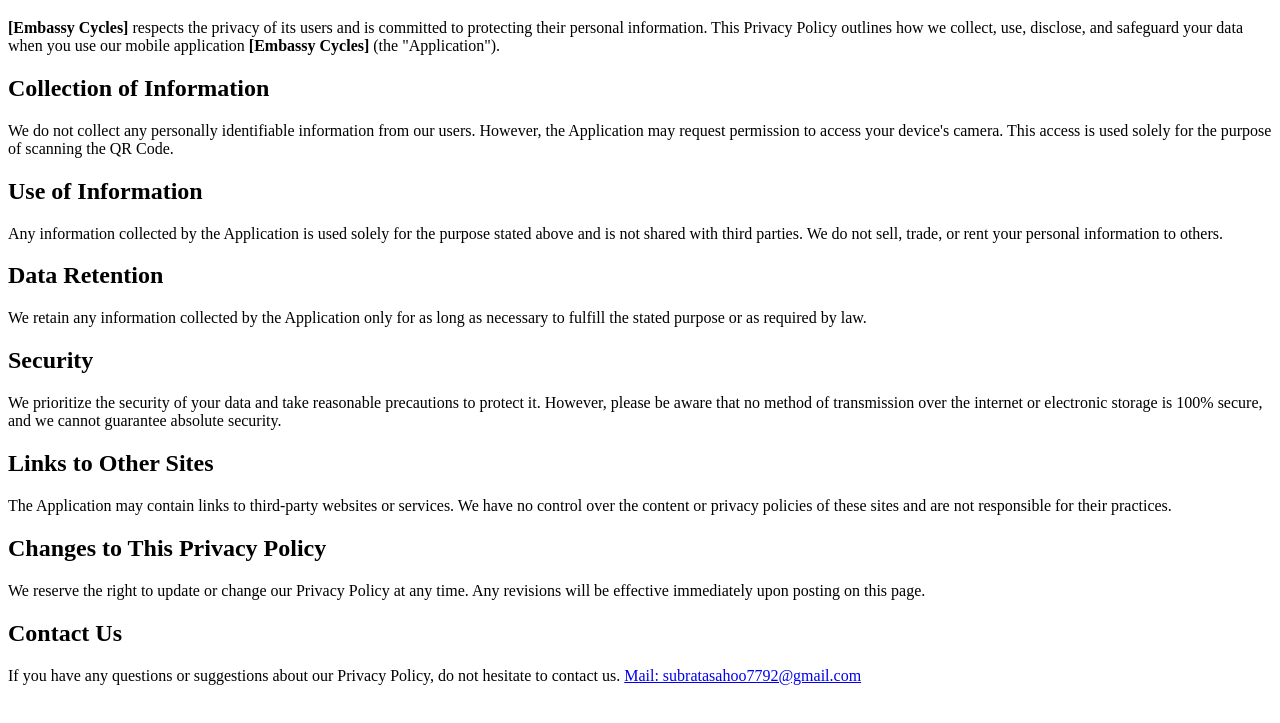
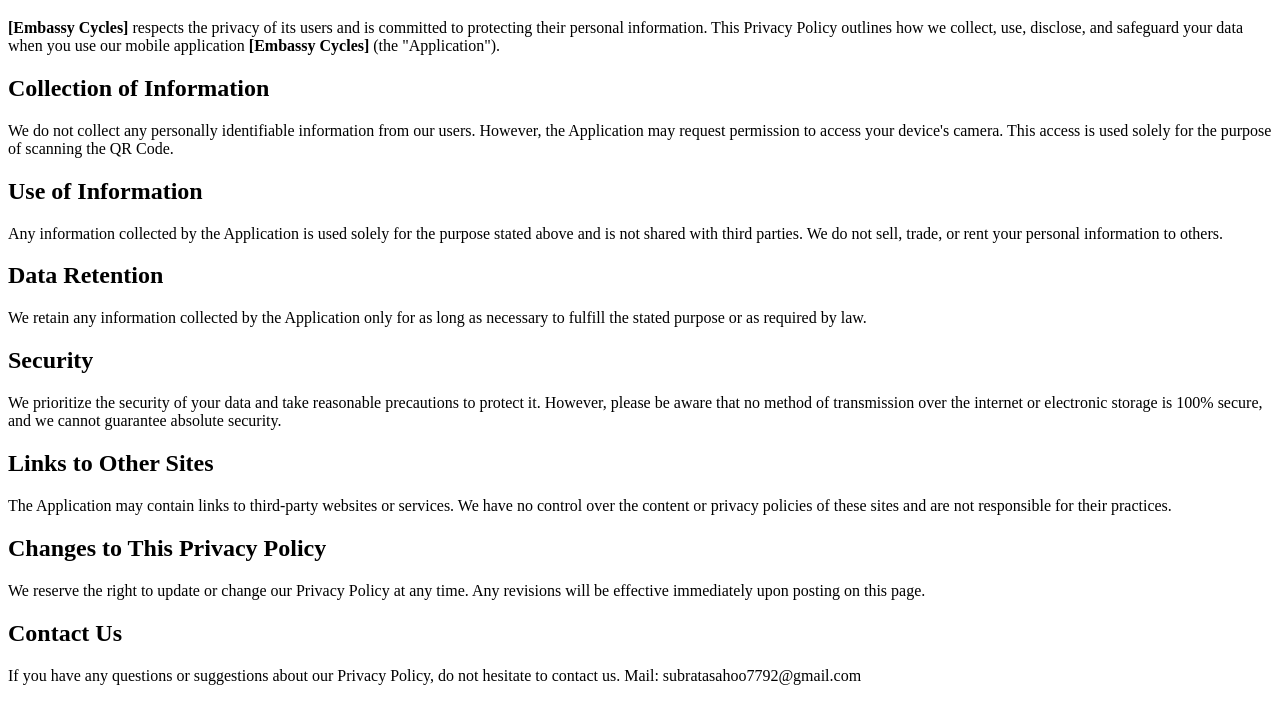
Before and after one commit to IND-Subu/PrivacyPolicy, a plain HTML site: page index.html in a window 1280 px wide. Shown: the part 61-784 px from the top of the page. Drawn offline with Linux system fonts and the light colour scheme.

Commit message:
Update index.html

```diff
--- a/index.html
+++ b/index.html
@@ -35,9 +35,8 @@
     <p>We reserve the right to update or change our Privacy Policy at any time. Any revisions will be effective immediately upon posting on this page.</p>
 
     <h2>Contact Us</h2>
-
     <p>If you have any questions or suggestions about our Privacy Policy, do not hesitate to contact us.
-    <a style=”text-decoration:none” href="mailto:subratasahoo7792@gmail.com">Mail: subratasahoo7792@gmail.com</a>
+    <a style="text-decoration:none; color:black;" href="mailto:subratasahoo7792@gmail.com">Mail: subratasahoo7792@gmail.com</a>
     </p>
 </body>
 </html>
```
